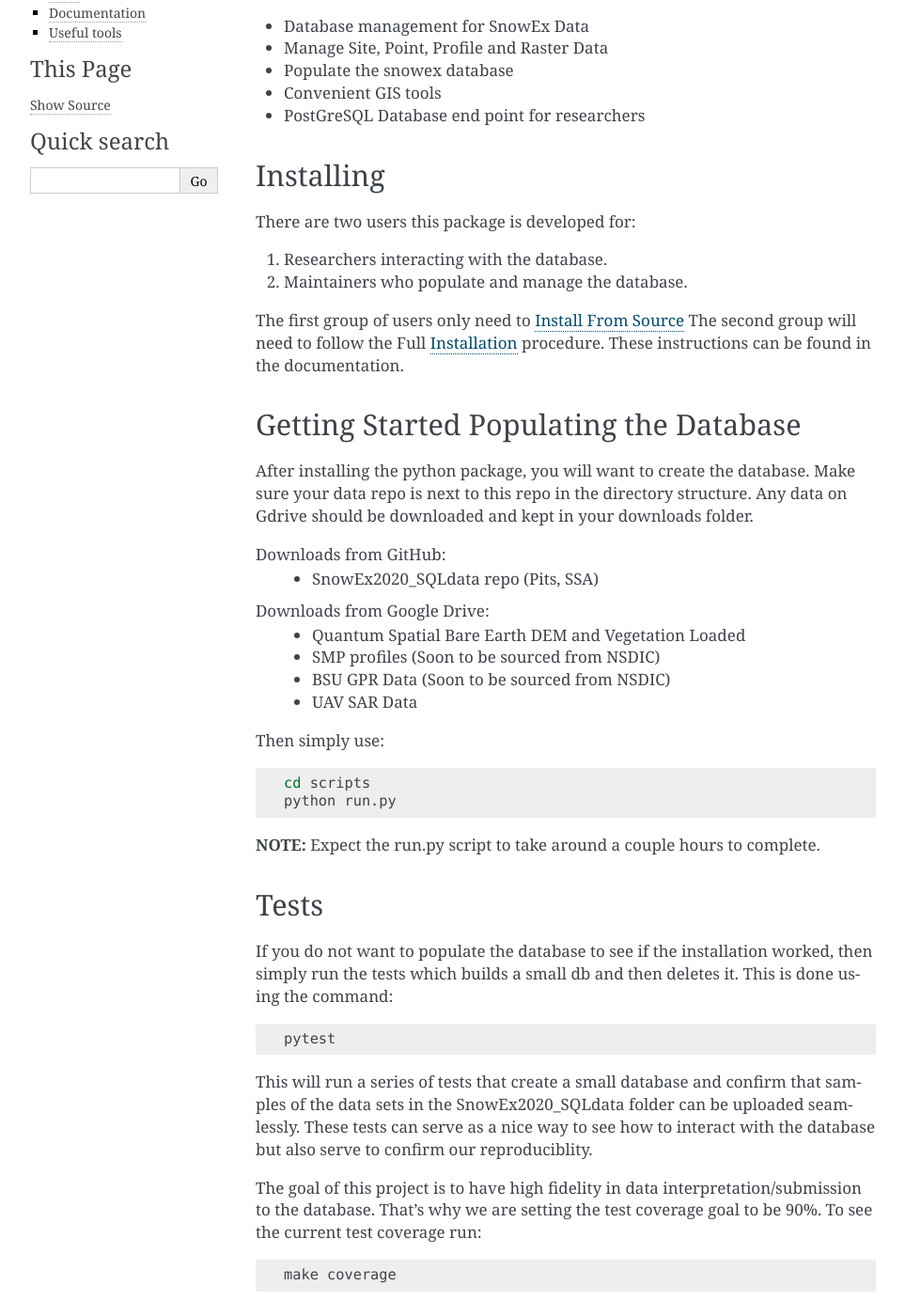
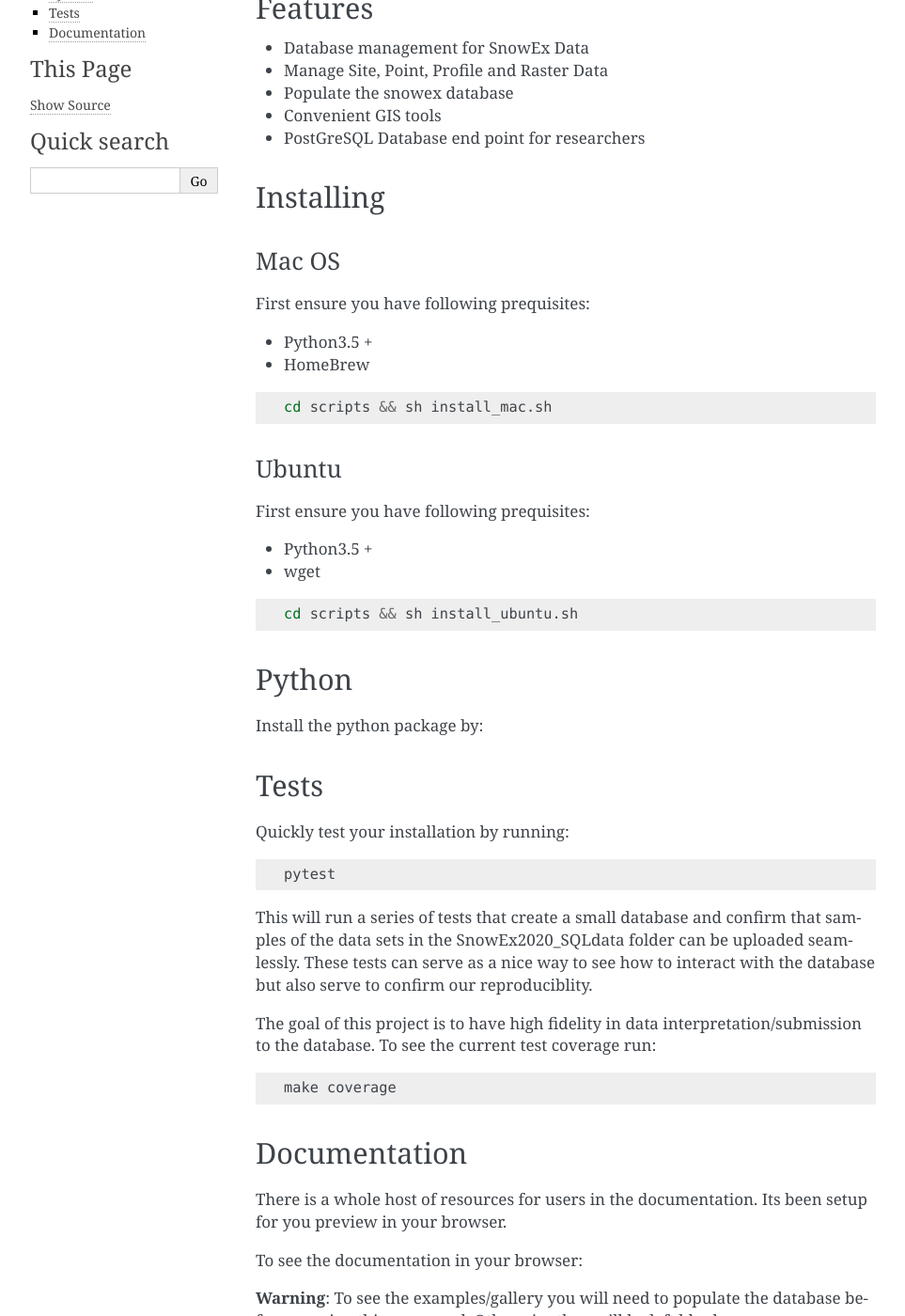
Before and after one commit to SnowEx/snowexsql, a Sphinx documentation site: the page built from docs/readme.rst, in a window 1280 px wide and 1400 px high, scrolled down 217 px. Shown: the whole window at 94% size, without its empty margins (148-1111 px from the left). Built offline with Sphinx 7.4.7, drawn with Linux system fonts in a browser that asks for light colours; pages that are not in the unit, such as notebooks, are missing from menus; some of the changed text lies outside the part shown.

Commit message:
Updated README, add a couple more details to the ubuntu install, removed the old install.sh

```diff
--- a/README.rst
+++ b/README.rst
@@ -19,48 +19,43 @@
 Installing
 ----------
 
-There are two users this package is developed for:
+Mac OS
+~~~~~~
 
-1. Researchers interacting with the database.
-2. Maintainers who populate and manage the database.
+First ensure you have following prequisites:
 
-The first group of users only need to :ref:`Install From Source`
-The second group will need to follow the Full :ref:`Installation` procedure. These
-instructions can be found in the documentation.
-
-
-Getting Started Populating the Database
----------------------------------------
-
-After installing the python package, you will want to create the database. Make
-sure your data repo is next to this repo in the directory structure. Any data
-on Gdrive should be downloaded and kept in your downloads folder.
-
-Downloads from GitHub:
-  * SnowEx2020_SQLdata repo (Pits, SSA)
-
-Downloads from Google Drive:
-  * Quantum Spatial Bare Earth DEM and Vegetation Loaded
-  * SMP profiles (Soon to be sourced from NSDIC)
-  * BSU GPR Data (Soon to be sourced from NSDIC)
-  * UAV SAR Data
-
-
-Then simply use:
+* Python3.5 +
+* HomeBrew
 
 .. code-block:: bash
 
-  cd scripts
-  python run.py
+  cd scripts && sh install_mac.sh
 
-**NOTE:** Expect the run.py script to take around a couple hours to complete.
+
+Ubuntu
+~~~~~~
+
+First ensure you have following prequisites:
+
+* Python3.5 +
+* wget
+
+.. code-block:: bash
+
+  cd scripts && sh install_ubuntu.sh
+
+Python
+------
+Install the python package by:
+
+.. .. code-block:: bash
+
+  python setup.py install
 
 Tests
 -----
 
-If you do not want to populate the database to see if the installation worked,
-then simply run the tests which builds a small db and then deletes it.
-This is done using the command:
+Quickly test your installation by running:
 
 .. code-block:: bash
 
@@ -72,8 +67,8 @@
 interact with the database but also serve to confirm our reproduciblity.
 
 The goal of this project is to have high fidelity in data
-interpretation/submission to the database. That's why we are setting the test
-coverage goal to be 90%. To see the current test coverage run:
+interpretation/submission to the database. To see the current
+test coverage run:
 
 .. code-block:: bash
 
@@ -88,19 +83,9 @@
 
 To see the documentation in your browser:
 
-**Warning**: To see the examples/gallery please make sure to populate the
-database before running this command.
+**Warning**: To see the examples/gallery you will need to populate the
+database before running this command. Otherwise they will be left blank.
 
 .. code-block:: bash
 
   make docs
-
-
-Useful tools
-------------
-
-* PostGreSQL database browser_
-* ncview ncview_
-
-.. _browser: https://www.pgadmin.org/
-.. _ncview: http://meteora.ucsd.edu/~pierce/ncview_home_page.html
```
Also changed, not shown: other parts of README.rst (+1 -1 lines), docs/installation.rst (+30 -5 lines), 2 other files.
